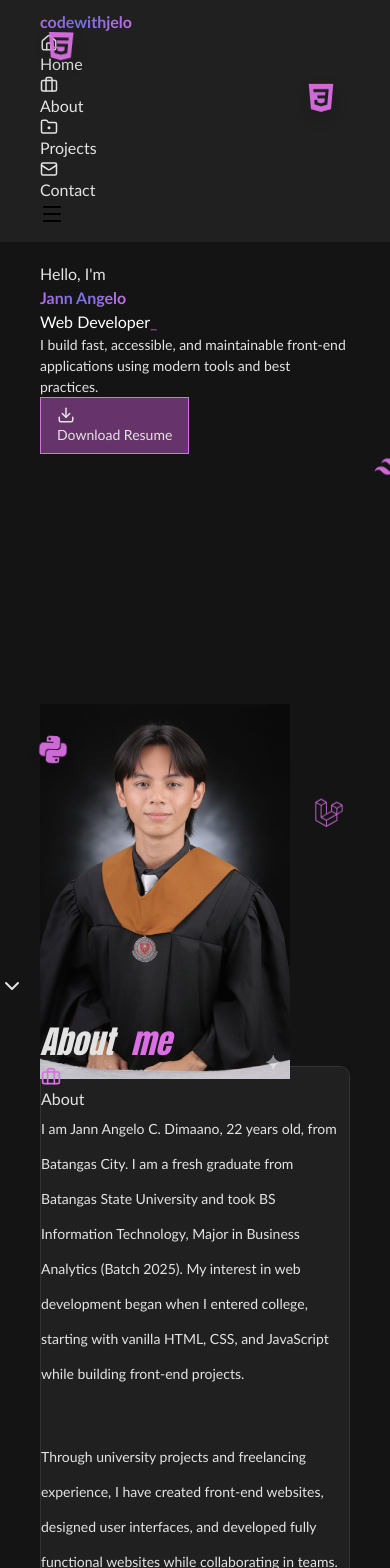
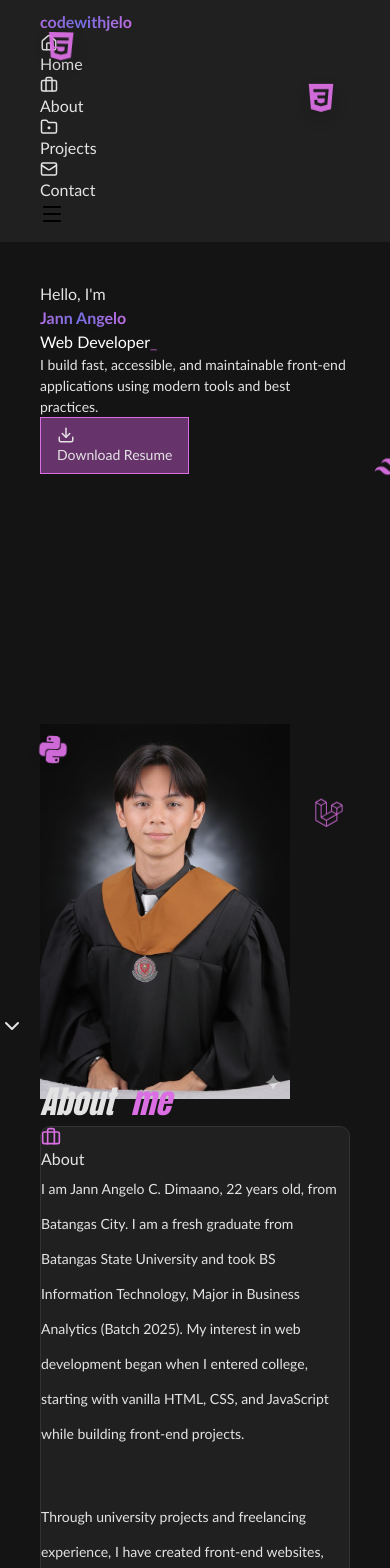
Before and after one commit to codewithjelo/Jelo_Portfolio, a React (Vite) app in the folder jelo-portfolio/: page / in a window 390 px wide. Shown: the top 1568 px of the page. Built offline with nearby package versions, Linux system fonts and the light colour scheme.

Commit message:
Add new font and adjust y axis padding

```diff
--- a/jelo-portfolio/src/styles/components/sections/about.css
+++ b/jelo-portfolio/src/styles/components/sections/about.css
@@ -5,14 +5,14 @@
 }
 
 .about-tagline {
-  font-family: Impact, Haettenschweiler, 'Arial Narrow Bold', sans-serif;
+  font-family: Impact, Haettenschweiler, 'Anton', sans-serif;
   color: var(--text-color);
   font-size: var(--text-4xl);
   font-style: italic;
 }
 
 .about-tagline span {
-  font-family: Impact, Haettenschweiler, 'Arial Narrow Bold', sans-serif;
+  font-family: Impact, Haettenschweiler, 'Anton', sans-serif;
   color: var(--accent);
   font-size: var(--text-4xl);
   padding: 10px;
--- a/jelo-portfolio/src/styles/components/sections/contact.css
+++ b/jelo-portfolio/src/styles/components/sections/contact.css
@@ -39,14 +39,14 @@
 }
 
 .contact-tagline {
-    font-family: Impact, Haettenschweiler, 'Arial Narrow Bold', sans-serif;
+    font-family: Impact, Haettenschweiler, 'Anton', sans-serif;
     color: var(--text-color);
     font-size: var(--text-4xl);
     font-style: italic;
 }
 
 .contact-tagline span {
-    font-family: Impact, Haettenschweiler, 'Arial Narrow Bold', sans-serif;
+    font-family: Impact, Haettenschweiler, 'Anton', sans-serif;
     color: var(--accent);
     font-size: var(--text-4xl);
     padding: 10px;
--- a/jelo-portfolio/src/styles/components/sections/projects.css
+++ b/jelo-portfolio/src/styles/components/sections/projects.css
@@ -3,14 +3,14 @@
 }
 
 .project-tagline {
-    font-family: Impact, Haettenschweiler, 'Arial Narrow Bold', sans-serif;
+    font-family: Impact, Haettenschweiler, 'Anton', sans-serif;
     color: var(--text-color);
     font-size: var(--text-4xl);
     font-style: italic;
 }
 
 .project-tagline span {
-    font-family: Impact, Haettenschweiler, 'Arial Narrow Bold', sans-serif;
+    font-family: Impact, Haettenschweiler, 'Anton', sans-serif;
     color: var(--accent);
     font-size: var(--text-4xl);
     padding: 10px;
--- a/jelo-portfolio/src/styles/index.css
+++ b/jelo-portfolio/src/styles/index.css
@@ -1,4 +1,5 @@
 @import "./variable.css";
+@import url('https://fonts.googleapis.com/css2?family=Anton&display=swap');
 @tailwind base;
 @tailwind components;
 @tailwind utilities;
@@ -29,7 +30,7 @@ body {
   }
 
   .container {
-    padding: 20px 40px;
+    padding: 40px 40px;
   }
 
   .mobile-menu {
```
